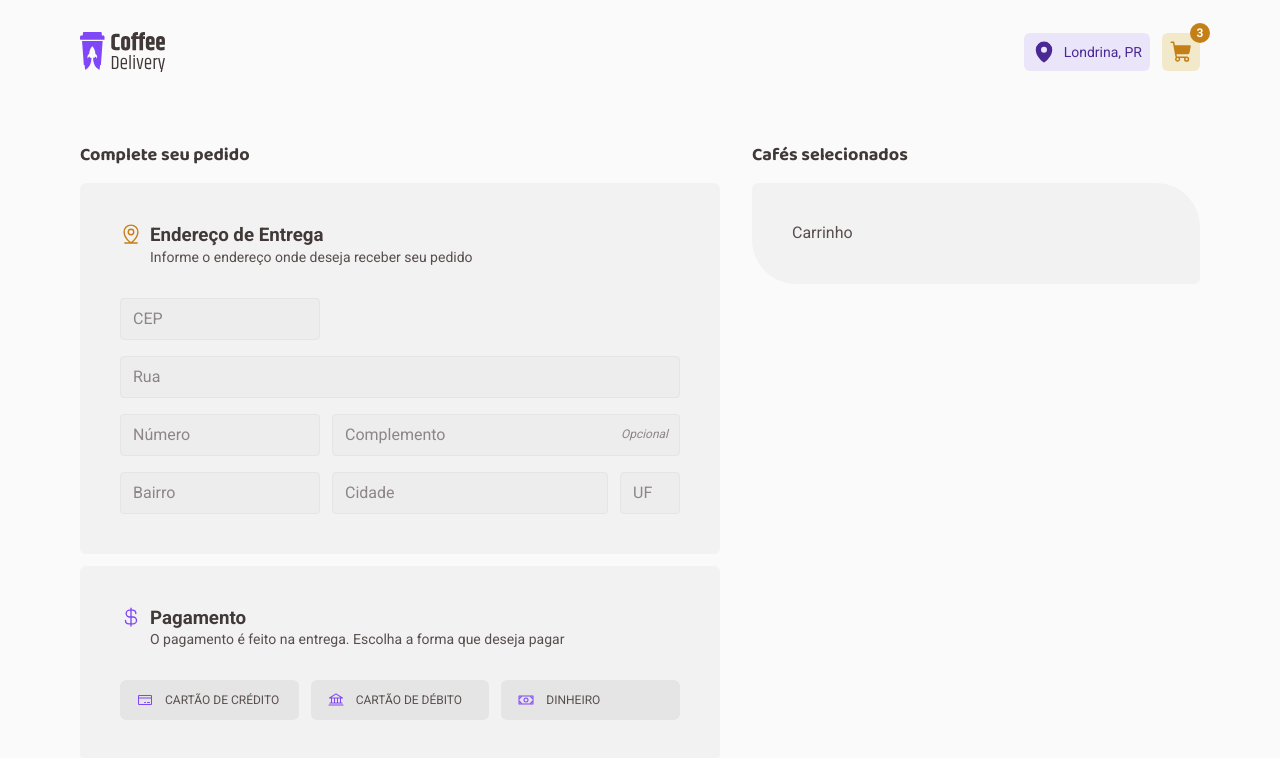
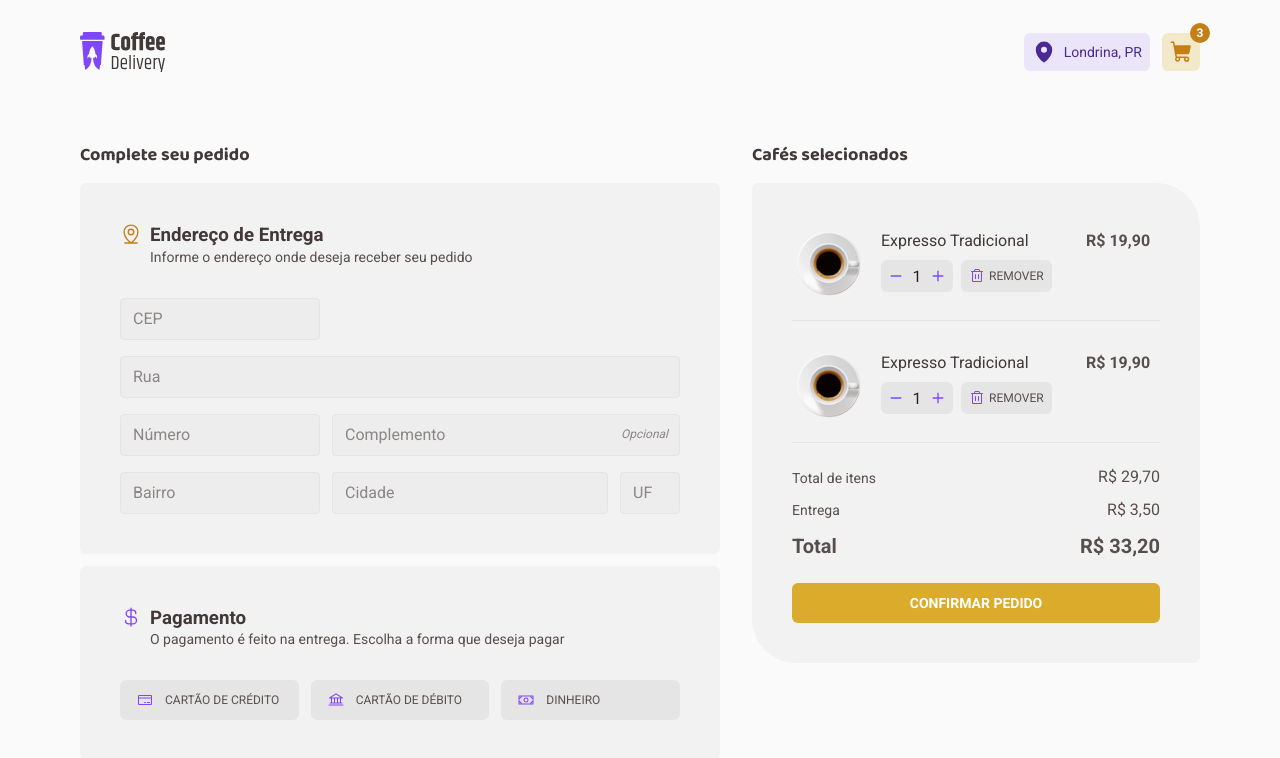
Before and after one commit to gabrielpapke/coffee-delivery-shop-challenge, a React (Vite) app: page /checkout in a window 1280 px wide. Shown: the top 758 px of the page. Built offline with nearby package versions, Linux system fonts and the light colour scheme.

Commit message:
feat: checkout style

```diff
--- a/src/pages/Checkout/components/Cart/index.tsx
+++ b/src/pages/Checkout/components/Cart/index.tsx
@@ -1,5 +1,67 @@
-import { CartContainer } from './styles'
+import { Trash } from '@phosphor-icons/react'
+import { InputCounter } from '../../../../components/InputCounter'
+import expressoImg from '../../../../assets/images/coffee-types/expresso.svg'
+import { CartContainer, CartListContainer } from './styles'
 
 export function Cart() {
-  return <CartContainer>Carrinho</CartContainer>
+  return (
+    <CartContainer>
+      <CartListContainer>
+        <li>
+          <img src={expressoImg} alt="" />
+
+          <div>
+            <span className="product-name">Expresso Tradicional</span>
+
+            <div className="cart-options">
+              <InputCounter inputSize="small" value={1} />
+
+              <button className="remove" type="button">
+                <Trash weight="regular" size={16} />
+                Remover
+              </button>
+            </div>
+          </div>
+          <span className="price">R$ 19,90</span>
+        </li>
+
+        <li>
+          <img src={expressoImg} alt="" />
+
+          <div>
+            <span className="product-name">Expresso Tradicional</span>
+
+            <div className="cart-options">
+              <InputCounter inputSize="small" value={1} />
+
+              <button className="remove" type="button">
+                <Trash weight="regular" size={16} />
+                Remover
+              </button>
+            </div>
+          </div>
+          <span className="price">R$ 19,90</span>
+        </li>
+      </CartListContainer>
+
+      <div className="cart-totals">
+        <div>
+          <small>Total de itens</small>
+          <span>R$ 29,70</span>
+        </div>
+
+        <div>
+          <small>Entrega</small>
+          <span>R$ 3,50</span>
+        </div>
+
+        <div>
+          <strong>Total</strong>
+          <strong>R$ 33,20</strong>
+        </div>
+      </div>
+
+      <button type="submit">Confirmar pedido</button>
+    </CartContainer>
+  )
 }
--- a/src/pages/Checkout/components/Cart/styles.ts
+++ b/src/pages/Checkout/components/Cart/styles.ts
@@ -4,4 +4,104 @@ import { Card } from '../../styles'
 export const CartContainer = styled(Card)`
   border-bottom-left-radius: 44px;
   border-top-right-radius: 44px;
+
+  .cart-totals {
+    padding-bottom: 1.5rem;
+  }
+
+  .cart-totals div {
+    display: flex;
+    align-items: center;
+    justify-content: space-between;
+
+    & + div {
+      margin-top: 0.75rem;
+    }
+
+    small {
+      font-size: 0.875rem;
+    }
+    span {
+    }
+    strong {
+      font-size: 1.25rem;
+    }
+  }
+
+  button[type='submit'] {
+    background-color: ${(props) => props.theme.yellow};
+    color: ${(props) => props.theme.white};
+    display: flex;
+    width: 100%;
+    text-transform: uppercase;
+    justify-content: center;
+    align-items: center;
+    border: 0;
+    border-radius: 6px;
+    font-size: 0.875rem;
+    font-weight: 700;
+    height: 2.5rem;
+    cursor: pointer;
+
+    &:hover {
+      background-color: ${(props) => props.theme['yellow-dark']};
+    }
+  }
 `
+
+export const CartListContainer = styled.ul`
+  list-style: none;
+
+  img {
+    max-width: 100%;
+  }
+  li {
+    list-style: none;
+    padding: 0.5rem 0.25rem;
+    margin-bottom: 1.5rem;
+
+    display: grid;
+    grid-template-columns: 65px 1fr 70px;
+    column-gap: 1.25rem;
+    padding-bottom: 1.5rem;
+    border-bottom: 1px solid ${(props) => props.theme['base-button']};
+  }
+
+  .product-name {
+    color: ${(props) => props.theme['base-subtitle']};
+  }
+
+  .cart-options {
+    display: flex;
+    align-items: center;
+    gap: 0.5rem;
+
+    padding-top: 0.5rem;
+  }
+
+  .remove {
+    height: 2rem;
+    border-radius: 6px;
+    background-color: ${(props) => props.theme['base-button']};
+    border: 0;
+    display: flex;
+    align-items: center;
+    padding: 0 0.5rem;
+    text-transform: uppercase;
+    font-size: 0.75rem;
+    gap: 0.25rem;
+    cursor: pointer;
+
+    &:hover {
+      background-color: ${(props) => props.theme['base-hover']};
+    }
+
+    svg {
+      color: ${(props) => props.theme.purple};
+    }
+  }
+
+  .price {
+    font-weight: 700;
+  }
+`
```
